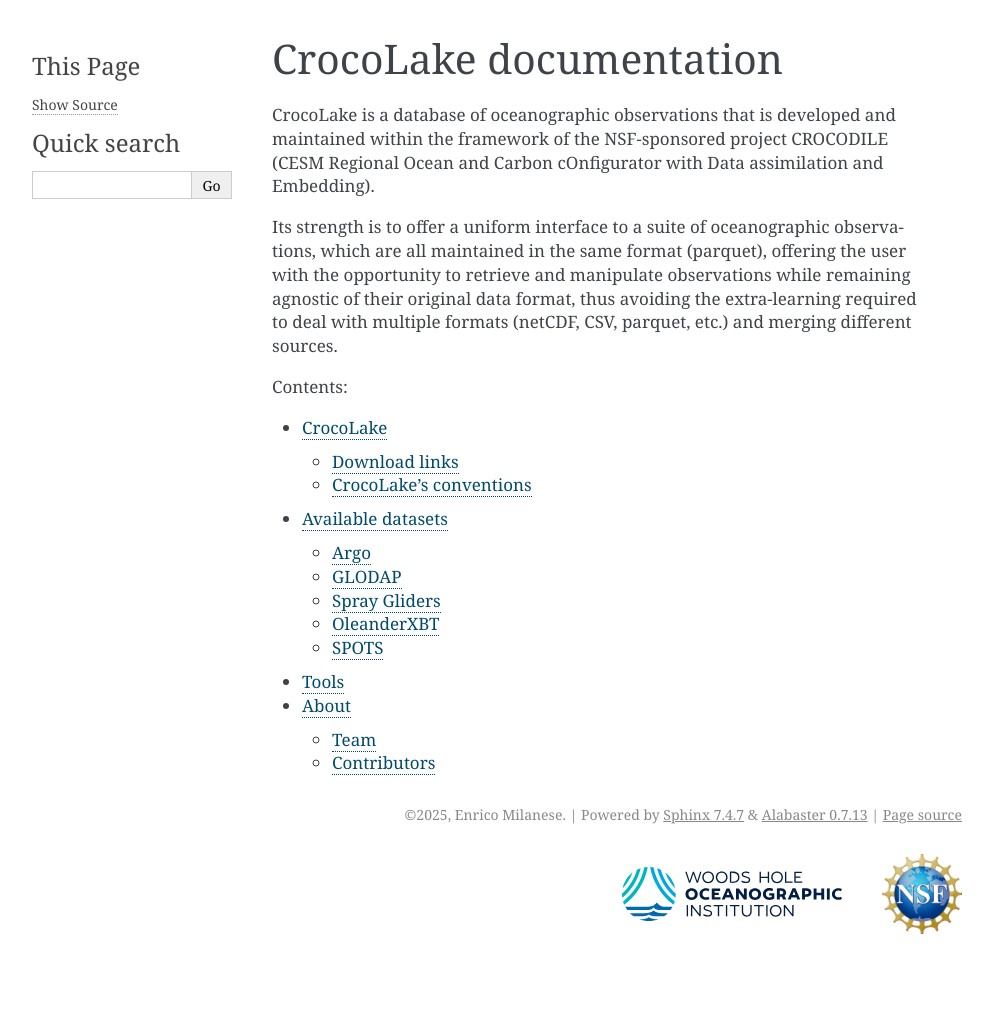
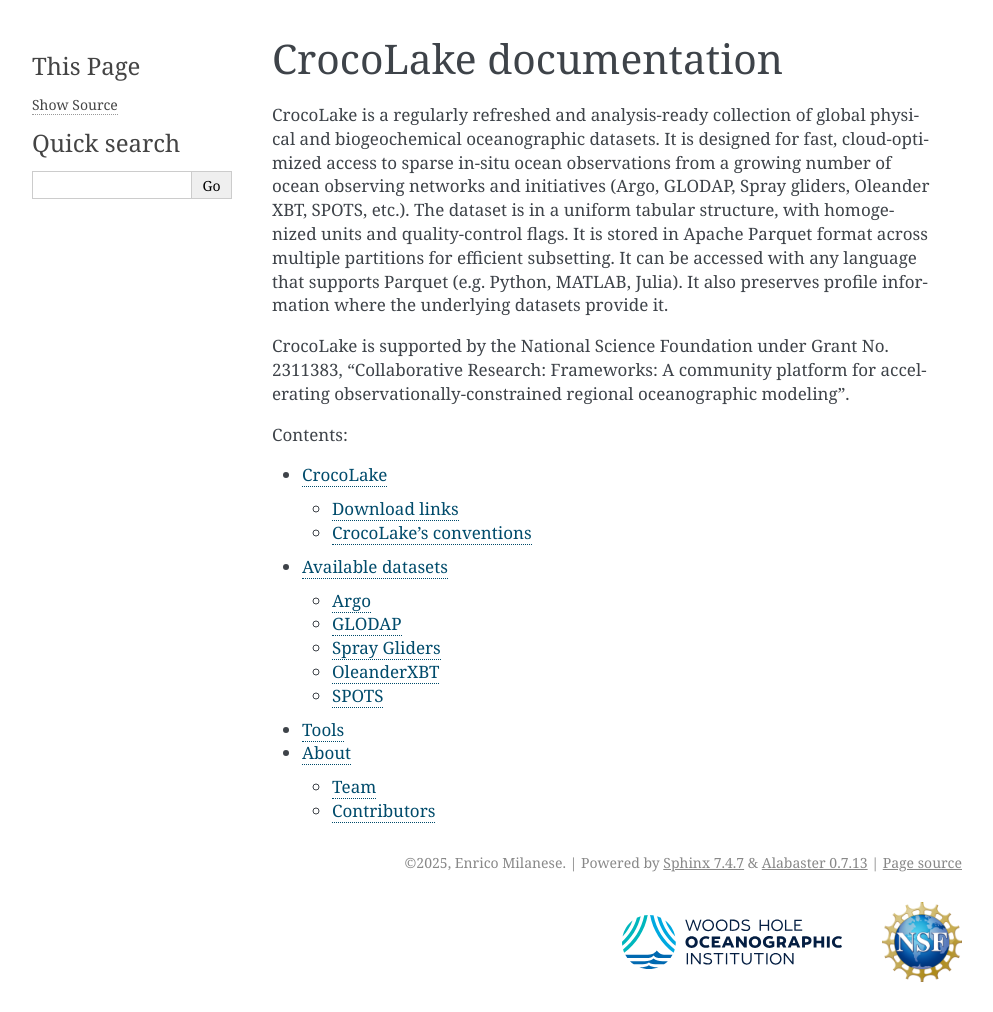
Before and after one commit to boom-lab/CrocoLakeDocs, a Sphinx documentation site: the page built from source/index.rst, in a window 1280 px wide. Shown: the whole page, without its empty margins (148-1141 px from the left). Built offline with Sphinx 7.4.7, drawn with Linux system fonts in a browser that asks for light colours; before the commit the page ends 964 px from its top, so only the background shows below that.

Commit message:
update crocolake description in landing page

```diff
--- a/source/crocolake.rst
+++ b/source/crocolake.rst
@@ -3,14 +3,12 @@ CrocoLake
 
 CrocoLake is a regularly refreshed and analysis-ready collection of global physical and biogeochemical oceanographic datasets. It is designed for fast, cloud-optimized access to sparse in-situ ocean observations from a growing number of ocean observing networks and initiatives (Argo, GLODAP, Spray gliders, Oleander XBT, SPOTS, etc.). The dataset is in a uniform tabular structure, with homogenized units and quality-control flags. It is stored in Apache Parquet format across multiple partitions for efficient subsetting. It can be accessed with any language that supports Parquet (e.g. Python, MATLAB, Julia). It also preserves profile information where the underlying datasets provide it.
 
-This documentation describes both the :ref:`database schema <crocolake_conventions>` and :ref:`how each dataset is brought into CrocoLake <available_datasets>`.
+This documentation describes both the :ref:`dataset schema <crocolake_conventions>` and :ref:`how each source is brought into CrocoLake <available_datasets>`.
 
 CrocoLake comes in two versions:
 
 * PHY: contains physical measurements (temperature, salinity, pressure);
 * BGC: contains physical and biogeochemical measurements (e.g. temperature, dissolved oxygent, chlorophyll, etc.).
-
-CrocoLake is supported by the National Science Foundation under Grant No. 2311383, “Collaborative Research: Frameworks: A community platform for accelerating observationally-constrained regional oceanographic modeling”.
 
 Download links
 --------------
--- a/source/index.rst
+++ b/source/index.rst
@@ -6,9 +6,9 @@
 CrocoLake documentation
 =======================
 
-CrocoLake is a database of oceanographic observations that is developed and maintained within the framework of the NSF-sponsored project CROCODILE (CESM Regional Ocean and Carbon cOnfigurator with Data assimilation and Embedding).
+CrocoLake is a regularly refreshed and analysis-ready collection of global physical and biogeochemical oceanographic datasets. It is designed for fast, cloud-optimized access to sparse in-situ ocean observations from a growing number of ocean observing networks and initiatives (Argo, GLODAP, Spray gliders, Oleander XBT, SPOTS, etc.). The dataset is in a uniform tabular structure, with homogenized units and quality-control flags. It is stored in Apache Parquet format across multiple partitions for efficient subsetting. It can be accessed with any language that supports Parquet (e.g. Python, MATLAB, Julia). It also preserves profile information where the underlying datasets provide it.
 
-Its strength is to offer a uniform interface to a suite of oceanographic observations, which are all maintained in the same format (parquet), offering the user with the opportunity to retrieve and manipulate observations while remaining agnostic of their original data format, thus avoiding the extra-learning required to deal with multiple formats (netCDF, CSV, parquet, etc.) and merging different sources.
+CrocoLake is supported by the National Science Foundation under Grant No. 2311383, “Collaborative Research: Frameworks: A community platform for accelerating observationally-constrained regional oceanographic modeling”.
 
 .. toctree::
    :maxdepth: 2
```
